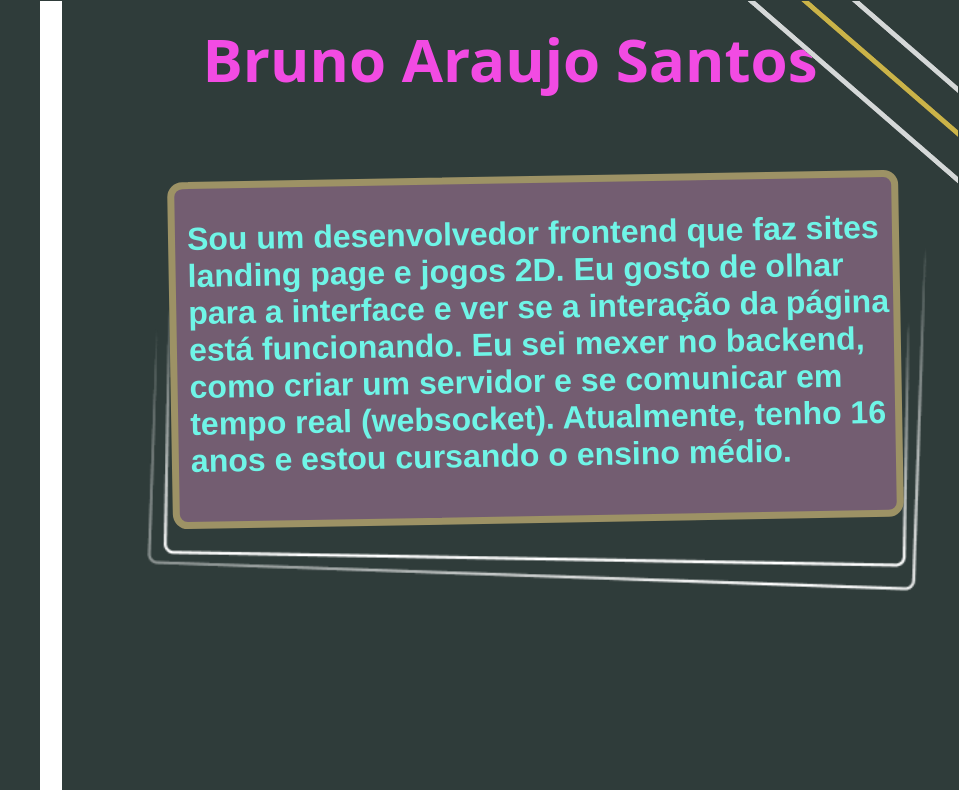
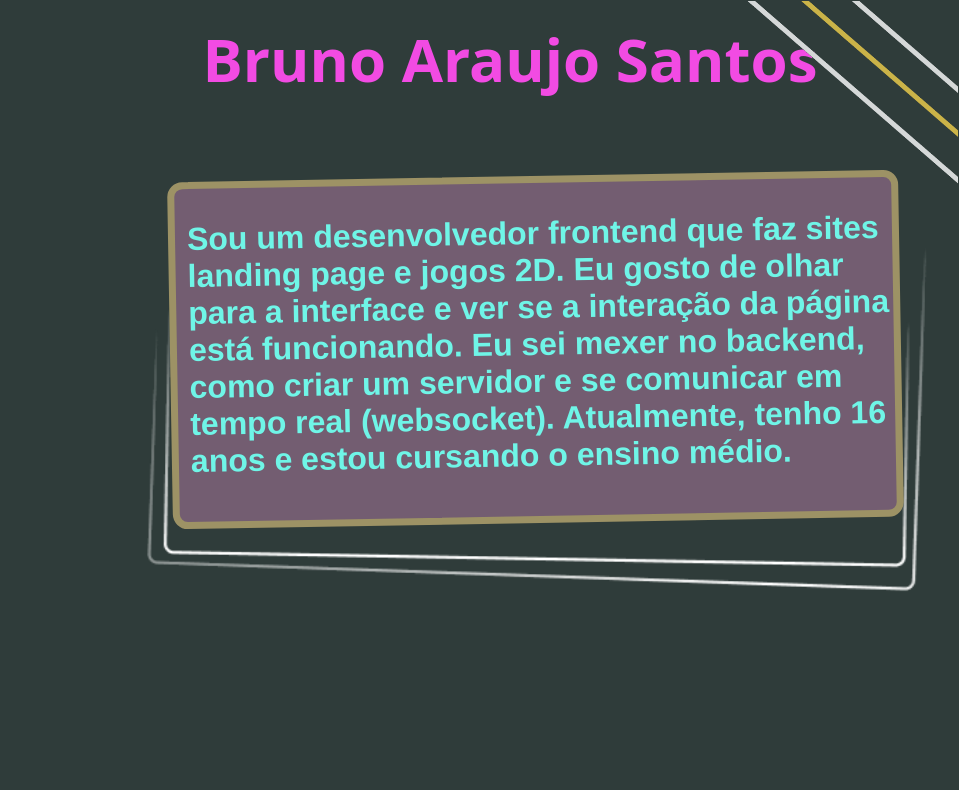
Before and after one commit to araujobrunodev/MyPortfolio, a website: page index.html in a window 1280 px wide. Shown: the top 790 px of the page, 321-1280 px from the left. Drawn offline with Linux system fonts and the light colour scheme; a web font is replaced by a local one.

Commit message:
fix a white border

```diff
--- a/style/section1.css
+++ b/style/section1.css
@@ -1,3 +1,7 @@
+html {
+    background-color: #2F3C3A;
+}
+
 #section1 {
     position: relative;
 
```
